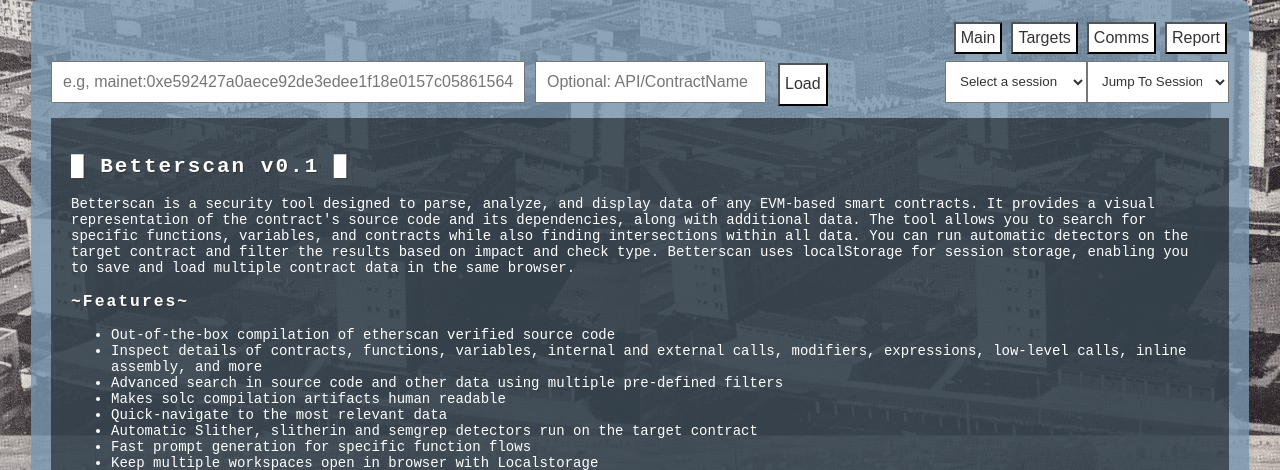
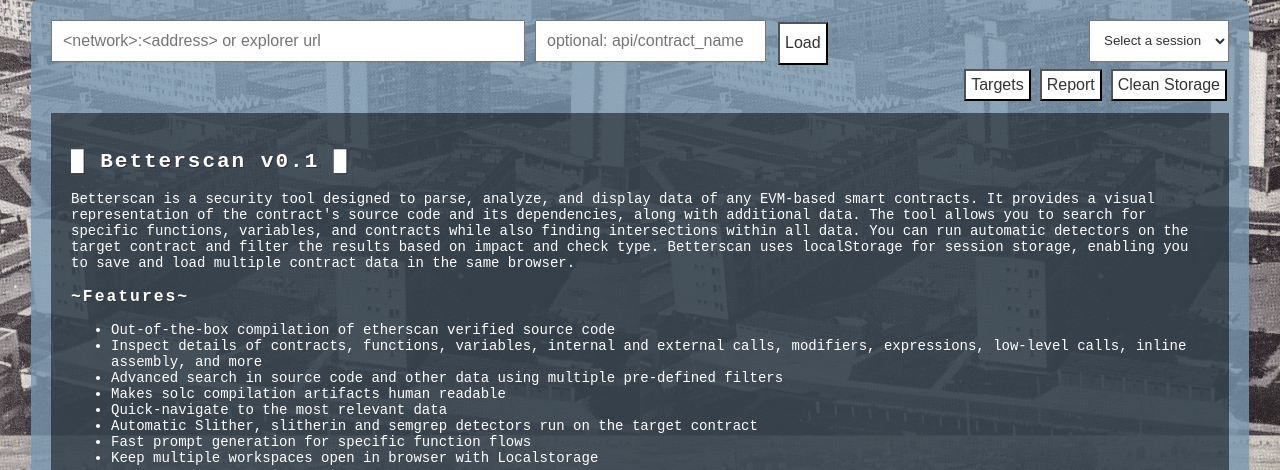
Before and after one commit to shortdoom/betterscan-v1, a Flask app: page / in a window 1280 px wide. Shown: the part 190-660 px from the top of the page. Run offline with Flask 3, Linux system fonts and the light colour scheme; some libraries are stand-ins or nearby versions.

Commit message:
feat: finalize session management

```diff
--- a/core/templates/index.html
+++ b/core/templates/index.html
@@ -27,32 +27,32 @@
       <h1>┗┫⦀⦙ｂｅｔｔｅｒｓｃａｎ⦙⦀┣┛</h1>
     </div>
     <div id="dashboard">
-      <div id="menuGroup">
-        <button onclick="window.location.href='/'">Main</button>
-        <button onclick="window.open('http://127.0.0.1:8001', '_blank')">
-          Targets
-        </button>
-        <button onclick="window.location.href='/'">Comms</button>
-        <button onclick="getActiveSession()">Report</button>
-      </div>
 
       <div id="inputDropdownFlex">
         <div id="inputGroup">
           <input
             type="text"
             id="pathInput"
-            placeholder="e.g, mainet:0xe592427a0aece92de3edee1f18e0157c05861564"
+            placeholder="<network>:<address> or explorer url"
             style="width: 450px"
           />
           <input
             type="text"
             id="paramInput"
-            placeholder="Optional: API/ContractName"
+            placeholder="optional: api/contract_name"
             style="color: #fff"
           />
           <button onclick="loadData()">Load</button>
         </div>
         <div id="dropdownContainer"></div>
+      </div>
+
+      <div id="menuGroup">
+        <button onclick="window.open('http://127.0.0.1:8001', '_blank')">
+          Targets
+        </button>
+        <button onclick="getActiveSession()">Report</button>
+        <button onclick="clearData()">Clean Storage</button>
       </div>
 
       <div id="homepage">
@@ -361,28 +361,12 @@
         window.location.href = "/report?session_id=" + sessionId;
       }
 
-      function poupulateSessionStorageDropdown() {
+      function populateSessionStorageDropdown() {
         var select = document.createElement("select");
         select.id = "keysDropdown";
 
-        var actionSelect = document.createElement("select");
-        actionSelect.id = "actionSelect";
-        var jumpOption = document.createElement("option");
-        jumpOption.value = "jump";
-        jumpOption.text = "Jump To Session";
-        var clearOption = document.createElement("option");
-        clearOption.value = "clear";
-        clearOption.text = "Clear Storage";
-        actionSelect.appendChild(jumpOption);
-        actionSelect.appendChild(clearOption);
-
         select.onchange = function () {
-          var action = document.getElementById("actionSelect").value;
-          if (action === "clear") {
-            clearData();
-          } else if (action === "jump") {
-            jumpToSession(select.value);
-          }
+          jumpToSession(select.value);
         };
 
         var defaultOption = document.createElement("option");
@@ -415,7 +399,6 @@
         var container = document.getElementById("dropdownContainer");
         container.innerHTML = "";
         container.appendChild(select);
-        container.appendChild(actionSelect);
       }
 
       function initializePageWithData() {
@@ -1504,7 +1487,7 @@
       document.addEventListener("DOMContentLoaded", function () {
         hljs.highlightAll();
         initializePageWithData();
-        poupulateSessionStorageDropdown();
+        populateSessionStorageDropdown();
       });
 
       document
```
